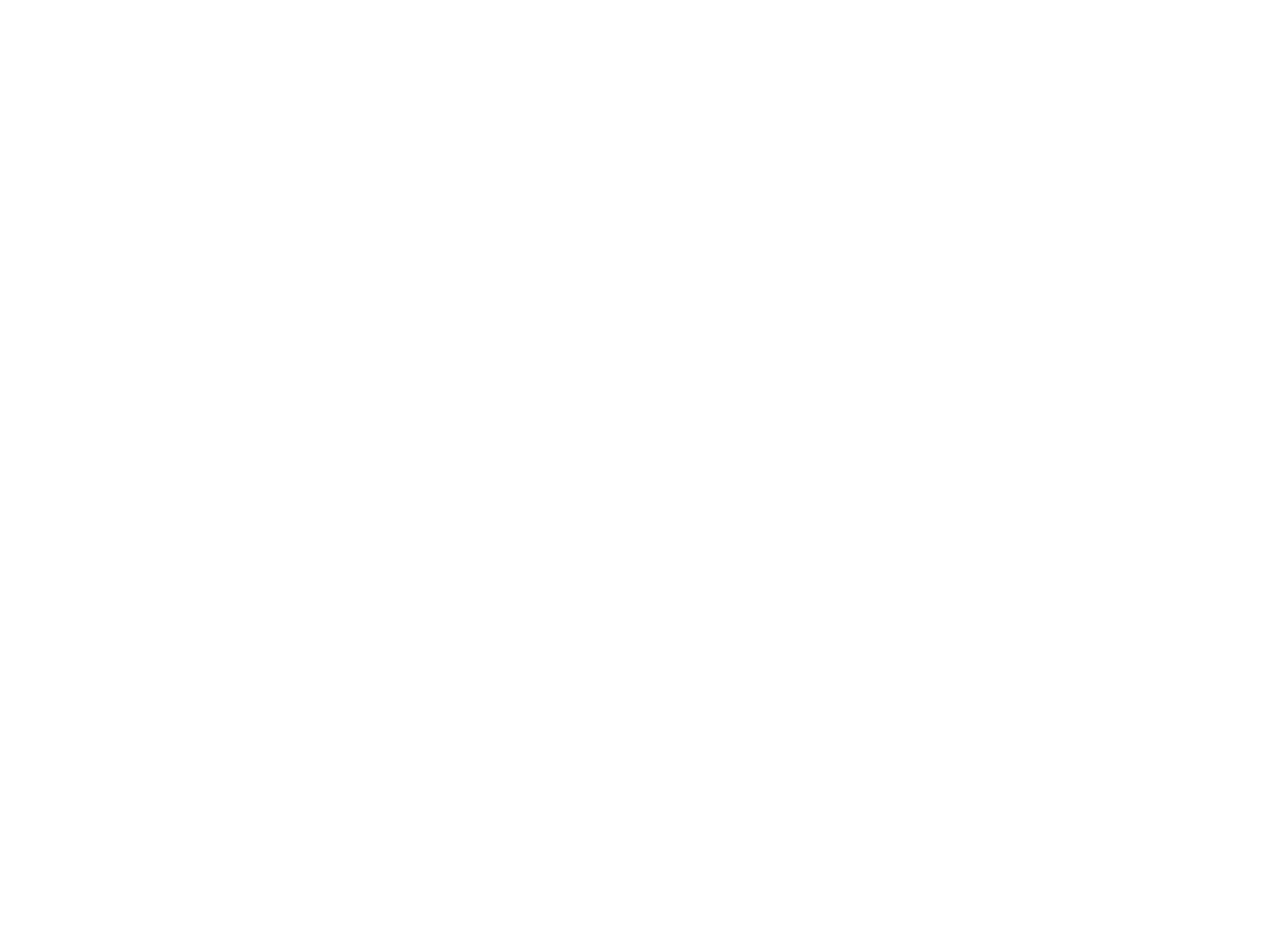
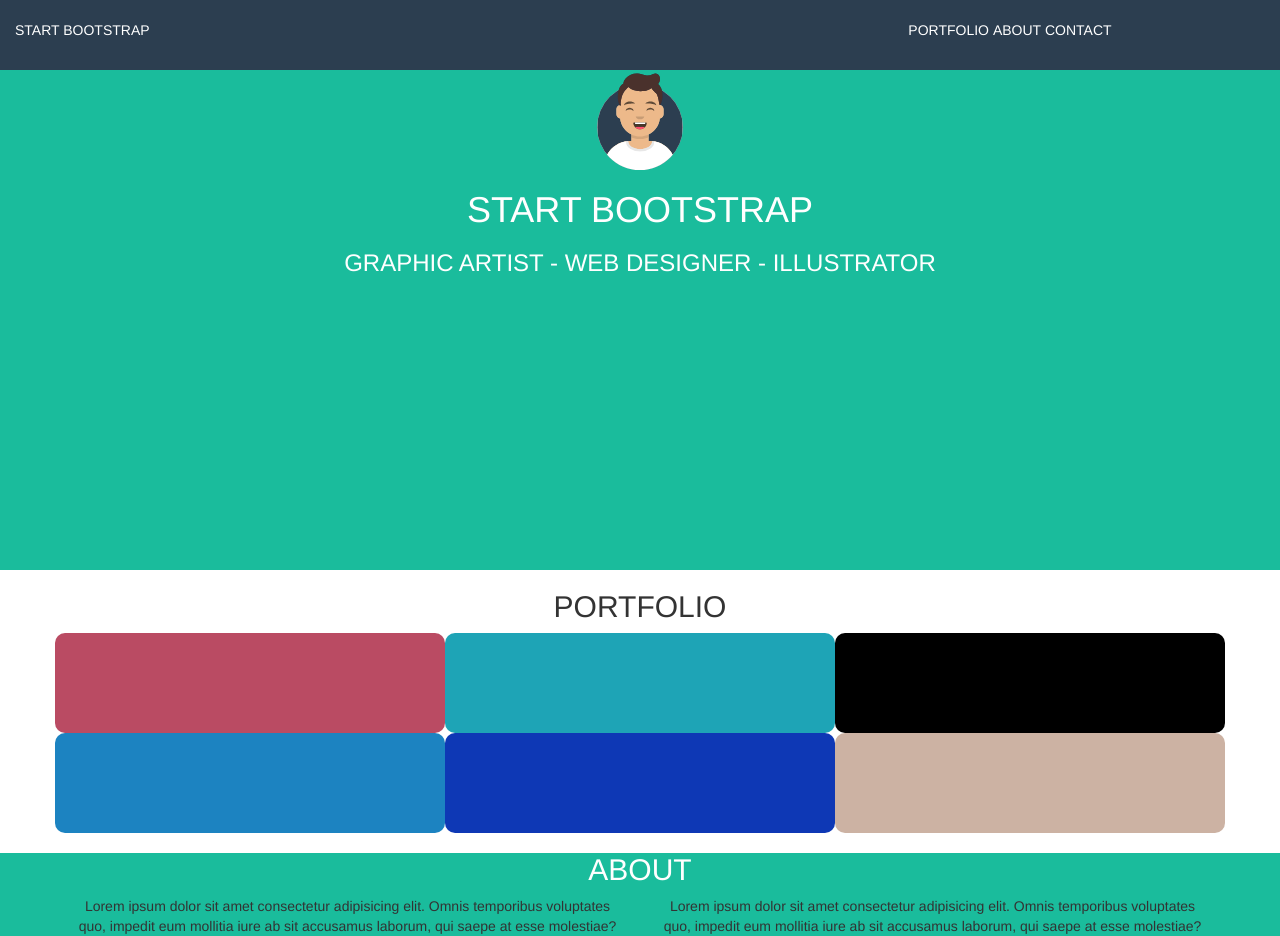
Before and after one commit to SalvatoreB98/html-css-bootstrap-freelancer, a plain HTML site: page index.html in a window 1280 px wide. Before the commit the page ends 800 px from the top, so only its background shows below. Drawn offline with nearby package versions, Linux system fonts and the light colour scheme.

Commit message:
first sketch

```diff
--- a/index.html
+++ b/index.html
@@ -4,10 +4,57 @@
     <meta charset="UTF-8">
     <meta http-equiv="X-UA-Compatible" content="IE=edge">
     <meta name="viewport" content="width=device-width, initial-scale=1.0">
+    <link rel="stylesheet" href="style.css">
     <link rel="stylesheet" href="https://maxcdn.bootstrapcdn.com/bootstrap/3.3.7/css/bootstrap.min.css" integrity="sha384-BVYiiSIFeK1dGmJRAkycuHAHRg32OmUcww7on3RYdg4Va+PmSTsz/K68vbdEjh4u" crossorigin="anonymous">
     <title>Freelancer</title>
 </head>
 <body>
-
+    <nav>
+        <div class="container-fluid">
+            <div class="row">
+                <div class="col-xs-8">
+                    START BOOTSTRAP
+                </div>
+                <div class="col-xs-4">
+                    <ul>
+                        <li> <a> PORTFOLIO </a> </li>
+                        <li> <a> ABOUT </a> </li>
+                        <li> <a> CONTACT </a> </li>
+                    </ul>
+                </div>
+            </div>
+        </div>
+    </nav>
+    <section class="hero">
+        <img src="img/avatar.svg" width="100px" height="100px" alt="Hero IMG">
+        <h1>   START BOOTSTRAP </h1>
+        <h3>    GRAPHIC ARTIST - WEB DESIGNER - ILLUSTRATOR</h2>
+    </section>
+    <section class="portfolio">
+        <h2>PORTFOLIO</h2>
+        <div> </div>
+        <div class="container">
+            <div class="row">
+                <div class="col-xs-6 col-lg-4  burgundy"> </div>
+                <div class="col-xs-6 col-lg-4  light_blue "> </div>
+                <div class="col-xs-6 col-lg-4  black"> </div>
+                <div class="col-xs-6 col-lg-4  sky_blue"> </div>
+                <div class="col-xs-6 col-lg-4  blue"> </div>
+                <div class="col-xs-6 col-lg-4  light-brown"> </div>
+            </div>
+        </div>
+    </section>
+    <section class="about">
+        <h2> ABOUT </h2>
+        <div>        </div>
+        <div class="container">
+            <div class="row">
+                <div class="col-xs-6"> Lorem ipsum dolor sit amet consectetur adipisicing elit. Omnis temporibus voluptates quo, impedit eum mollitia iure ab sit accusamus laborum, qui saepe at esse molestiae?
+                </div>
+                <div class="col-xs-6"> Lorem ipsum dolor sit amet consectetur adipisicing elit. Omnis temporibus voluptates quo, impedit eum mollitia iure ab sit accusamus laborum, qui saepe at esse molestiae?
+                </div>
+            </div>
+        </div>
+    </section>
 </body>
 </html>
--- a/style.css
+++ b/style.css
@@ -0,0 +1,55 @@
+
+    nav{
+        background-color: #2c3e50;
+        color: white;
+        padding-top: 20px;
+        padding-bottom: 20px;
+    }
+    li{
+        display: inline-block;
+    }
+    li a{
+        color: white;
+    }
+    .hero{
+        text-align: center;
+        height: 500px;
+        background-color: #1abc9c;
+        color: white;
+    }
+    .portfolio{
+        text-align: center;
+    }
+    .portfolio [class*="col-"]{
+        height: 100px;
+        border-radius: 10px;
+    }
+    .about{
+        text-align: center;
+        background-color: #1abc9c ;
+    }
+    .about h2 {
+        color: white;
+    }
+    /* UTILITIES */
+    .burgundy{
+        background-color: #ba4b63;
+    }
+    .blue{
+        background-color: #1ea4b6;
+    }
+    .light_blue{
+        background-color: #1ea4b6;
+    }
+    .blue{
+        background-color: #0e38b5;
+    }
+    .sky_blue{
+        background-color: #1c83c1;
+    }
+    .black{
+        background-color: black;
+    }
+    .light-brown{
+        background-color: #ccb2a3;
+    }
```
